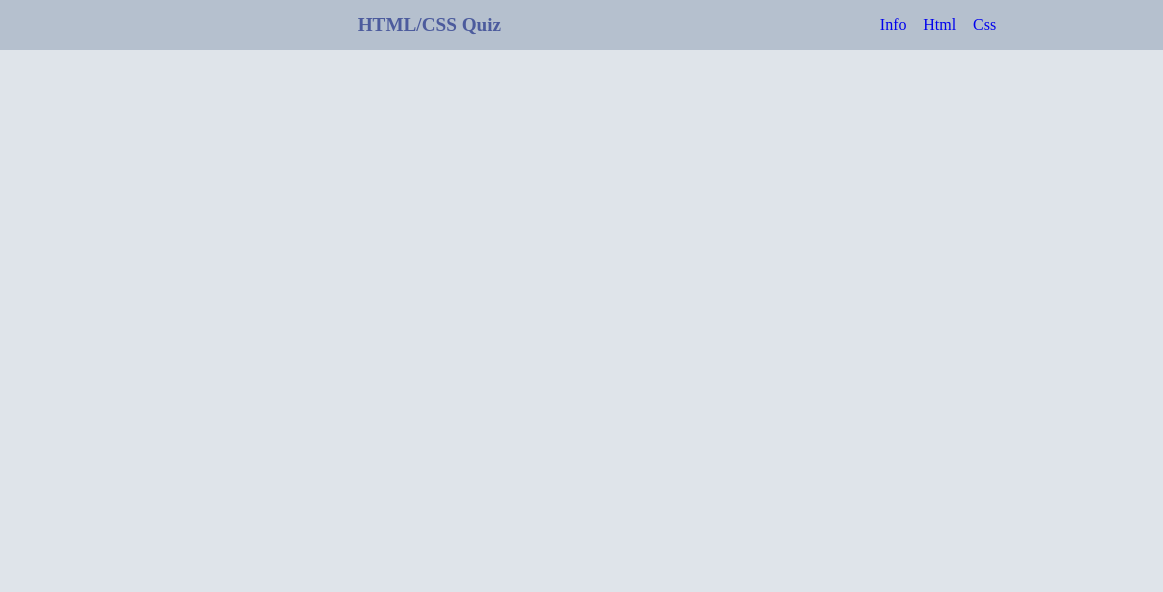
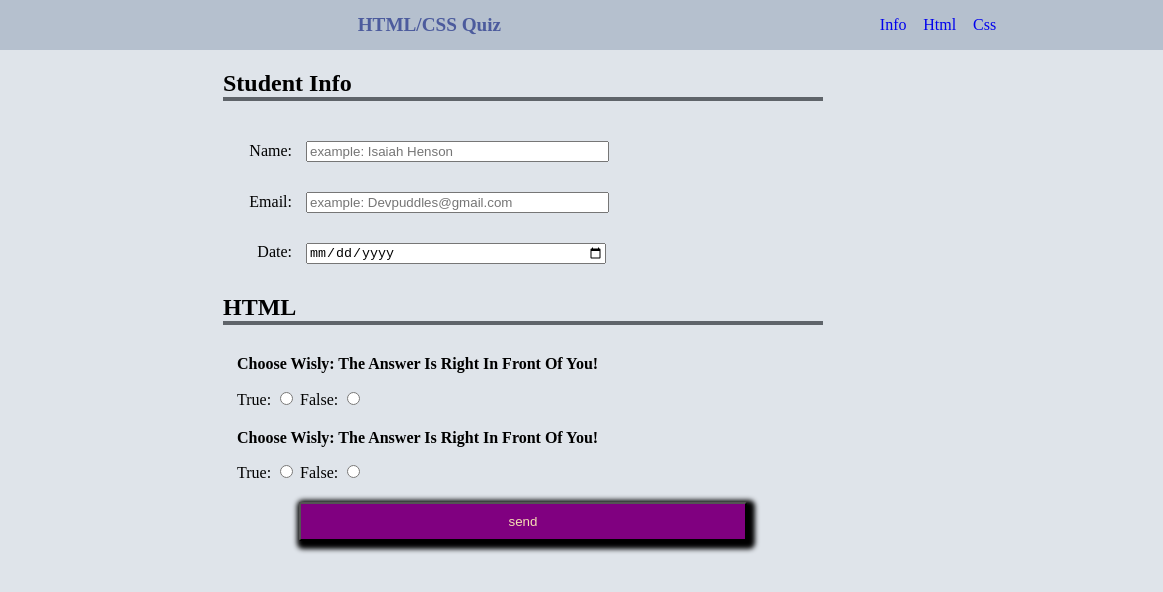
Before and after one commit to DevPuddle/form-practice-0, a plain HTML site: page index.html in a window 1280 px wide. Shown: the full height of the page, 117-1280 px from the left. Drawn offline with Linux system fonts and the light colour scheme.

Commit message:
completed practice with form

```diff
--- a/index.html
+++ b/index.html
@@ -1,11 +1,13 @@
 <!DOCTYPE html>
 <html>
+
 <head>
     <meta charset="UTF-8">
     <meta name="viewport" content="width=device-width, initial-scale=1.0">
     <meta name="description" content="Form practice">
     <link rel="stylesheet" href="styles.css">
 </head>
+
 <body>
     <header>
         <img id="logo" src="img/default.png">
@@ -18,5 +20,67 @@
             </ul>
         </nav>
     </header>
+    <main>
+        <form method="post" action="https://www.google.com">
+            <section class="1">
+                <h2>Student Info</h2>
+                <div class="info">
+                    <label for="text">
+                        Name:
+                    </label>
+                    <input name="text" type="text" id="text" placeholder="example: Isaiah Henson">
+                </div>
+                <div class="info">
+                    <label for="email">
+                        Email:
+                    </label>
+                    <input name="email" type="email" id="email" placeholder="example: Devpuddles@gmail.com">
+                </div>
+                <div class="info">
+                    <label for="date">
+                        Date:
+                    </label>
+                    <input name="date" type="date" id="date" value="date">
+                </div>
+            </section>
+            <section class="2">
+                <h2>HTML</h2>
+                <div>
+                    <fieldset>
+                        <legend>
+                            Choose Wisly: The Answer Is Right In Front Of You!
+
+                        </legend>
+                        <label for="1">
+                            True:
+                            <input id="1" type="radio" name="choice">
+
+                        </lebel>
+                        <label for="1a">
+                            False:
+                            <input id="1a" type="radio" name="choice">
+
+                        </lebel>
+                    </fieldset>
+                    <fieldset>
+                        <legend>
+                            Choose Wisly: The Answer Is Right In Front Of You!
+
+                        </legend>
+                        <label for="2">
+                            True:
+                            <input type="radio" name="choice2">
+                            False:
+                            <input type="radio" name="choice2">
+                        </lebel>
+                    </fieldset>
+                </div>
+                <div></div>
+                <div></div>
+            </section>
+            <button type="submit">send</button>
+        </form>
+    </main>
 </body>
+
 </html>
--- a/styles.css
+++ b/styles.css
@@ -11,6 +11,7 @@ header {
     justify-content: space-between;
     align-items: center;
     background: #b5c0ce;
+    position: fixed;
 }
 
 #logo {
@@ -40,6 +41,7 @@ h1 {
   nav {
     width: 50%;
     max-width: 300px;
+    height: 50px
   }
 
   ul li {
@@ -64,3 +66,84 @@ h1 {
     margin-block: 0;
     height: 100%;
   }
+
+  h2 {
+    border-bottom: 4px solid #5f646a;
+  }
+
+  form {
+    width: 70%;
+    margin: 0 auto;
+  }
+
+  label + input {
+    margin: 10px;
+  }
+
+  /* .info {
+    padding: 10px 0 0 5px;
+  }
+
+  .info label, .info input {
+    display: inline-block;
+  }
+
+  .info input {
+    width: 50%;
+    text-align: left;
+  }
+
+  .info label {
+    width: 10%;
+    min-width: 55px;
+    text-align: right;
+  } */
+
+  .info label, .info input {
+    display: inline-block;
+  }
+
+  .info {
+    padding: 10px 0 0 10px;
+  }
+
+  .info input {
+    width: 50%;
+    text-align: left;
+  }
+
+  .info label {
+    width: 10%;
+    min-width: 55px;
+    text-align: right;
+  }
+
+  section {
+    width: 80%;
+    margin: 0 auto 10px auto;
+    max-width: 600px;
+  }
+
+  main {
+    padding-top: 50px;
+  }
+
+  fieldset {
+    border: none;
+  }
+
+  fieldset > legend {
+    font-weight: bold;
+    padding: 10px 0 10px 0;
+  }
+
+  form > button {
+    padding: 10px 15px 10px 15px;
+    margin: auto;
+    width: 50%;
+    display: block;
+    background-color: purple;
+    color: wheat;
+    box-shadow: 3px 3px 5px 5px black;
+    border-radius: 2px;
+  }
```
Lines whose indentation alone changed are shown as unchanged.
